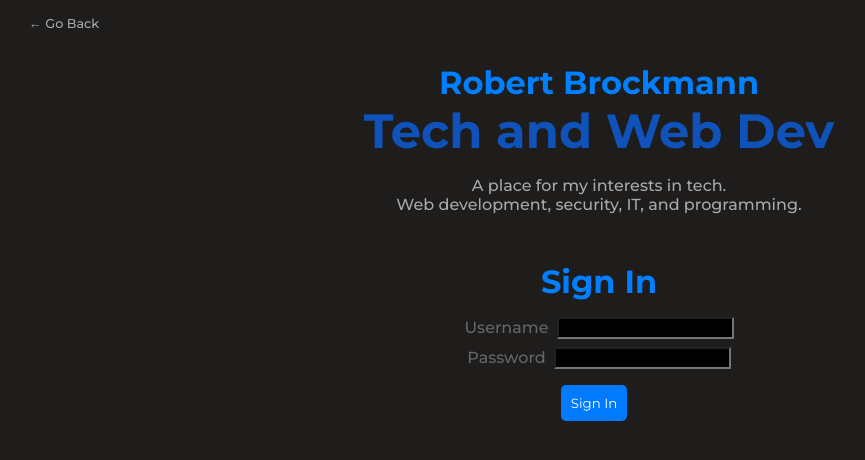
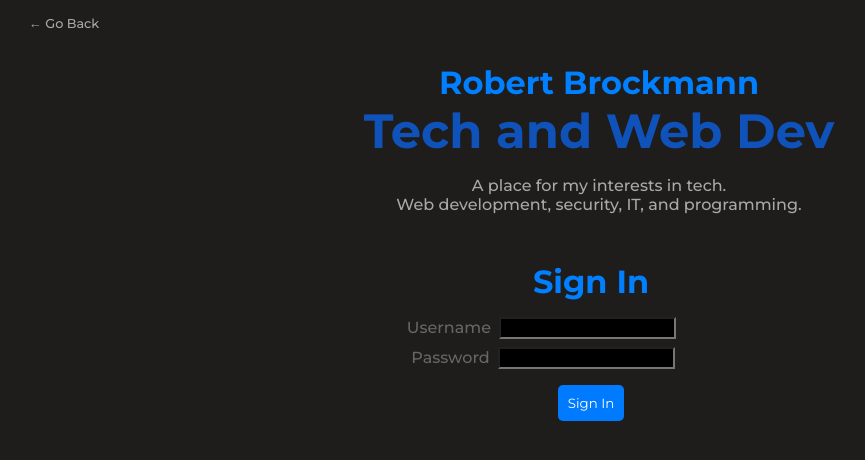
Before and after one commit to bbrockmann1/Perosnal_blog, a React (Create React App) app: page /sign-in in a window 1280 px wide. Shown: the top 460 px of the page, without its empty margins (41-906 px from the left). Built offline with nearby package versions, Linux system fonts and the light colour scheme.

Commit message:
styling update

```diff
--- a/src/pages/SignIn/signIn.css
+++ b/src/pages/SignIn/signIn.css
@@ -3,6 +3,8 @@
     flex-direction: column;
     align-items: center;
     margin-top: 3rem;
+    margin-left: -1rem;
+
 }
 
 .sign-in{
@@ -16,12 +18,14 @@
    margin-bottom: .5rem;
    color: #666;
    font-weight: 500;
+   margin-right: 6.2rem;
 }
 
 .password_field{
     color: #666;
     font-weight: 500;
     margin-bottom: 1rem;
+    margin-right: 6rem;
 }
 
 .fields{
@@ -42,7 +46,6 @@
     border-radius: 5px;
     cursor: pointer;
     transition: background-color 0.3s ease;
-    margin-right: 10px;
 }
 
 .sign-in-button:hover {
```
